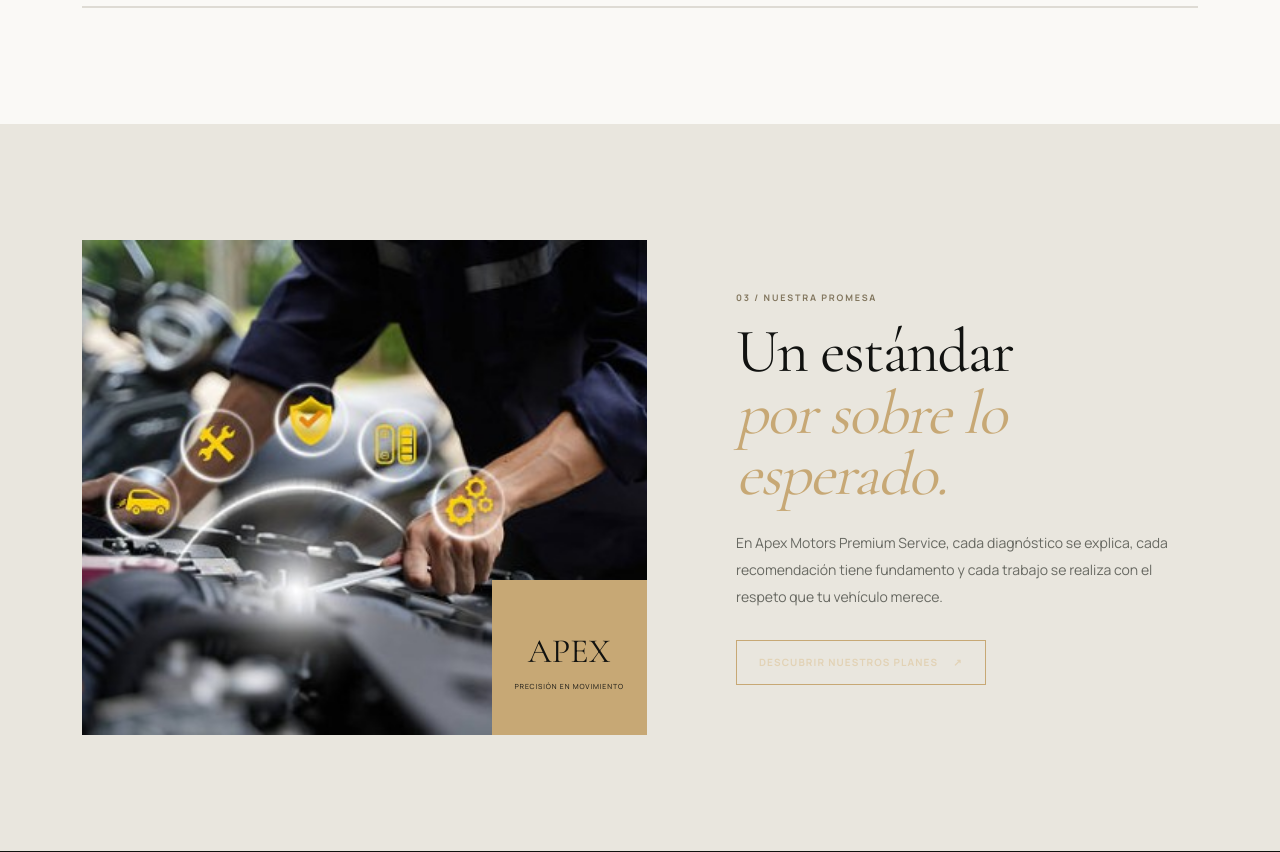
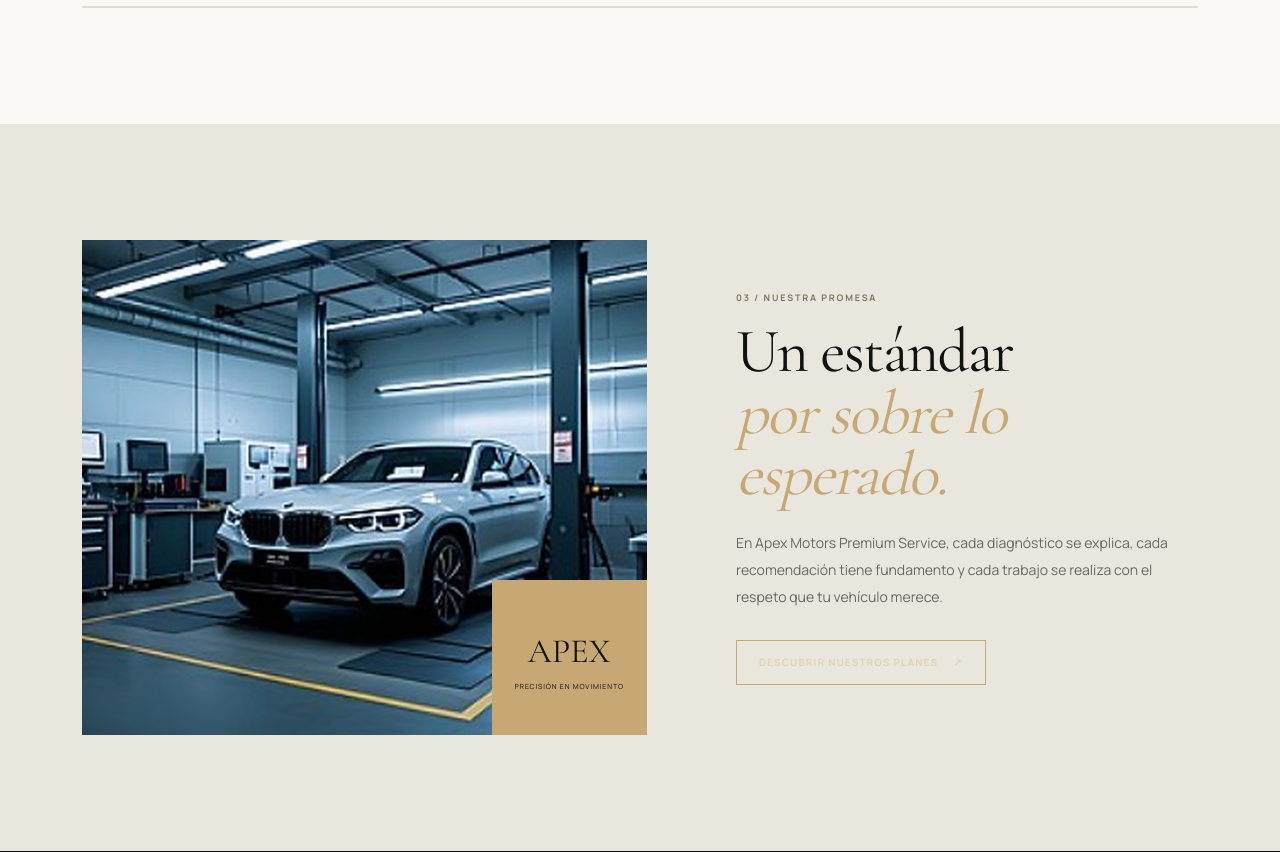
Before and after one commit to josemiguelpinoj-source/apex-motors-premium-service, a Django app: template core/templates/core/home.html in a window 1280 px wide. Shown: the part 2058-2910 px from the top of the page. Run offline with Django 5.2, Linux system fonts and the light colour scheme; the template is opened without the code that fills it, so the values that code supplies are empty.

Commit message:
Replace story image with sharper workshop photo
Co-authored-by: Copilot <223556219+Copilot@users.noreply.github.com>

```diff
--- a/core/templates/core/home.html
+++ b/core/templates/core/home.html
@@ -42,7 +42,7 @@
 
 <section class="story-section section-pad">
   <div class="container-xl">
-    <div class="story-image reveal"><img src="{% static 'core/images/promesa-servicio.jpg' %}" alt="Técnico realizando un diagnóstico automotriz" loading="lazy"><span class="image-fallback" aria-hidden="true">✦</span><div class="story-stamp"><span>APEX</span><small>PRECISIÓN EN MOVIMIENTO</small></div></div>
+    <div class="story-image reveal"><img src="{% static 'core/images/promesa-estandar.jpg' %}" alt="Vehículo premium en un taller de servicio especializado" loading="lazy"><span class="image-fallback" aria-hidden="true">✦</span><div class="story-stamp"><span>APEX</span><small>PRECISIÓN EN MOVIMIENTO</small></div></div>
     <div class="story-copy reveal"><p class="eyebrow">03 / NUESTRA PROMESA</p><h2 class="display-title">Un estándar<br><em>por sobre lo esperado.</em></h2><p class="lead-copy">En Apex Motors Premium Service, cada diagnóstico se explica, cada recomendación tiene fundamento y cada trabajo se realiza con el respeto que tu vehículo merece.</p><a class="btn btn-outline-gold" href="{% url 'plans' %}">Descubrir nuestros planes <span aria-hidden="true">↗</span></a></div>
   </div>
 </section>
--- a/core/tests.py
+++ b/core/tests.py
@@ -16,6 +16,7 @@ class SitePagesTests(SimpleTestCase):
                 self.assertEqual(response.status_code, 200)
         home_page = self.client.get(reverse("home"))
         self.assertContains(home_page, reverse("service_detail", args=(1,)))
+        self.assertContains(home_page, "/static/core/images/promesa-estandar.jpg")
 
     def test_services_are_read_from_json_and_can_be_filtered(self):
         self.assertGreaterEqual(len(get_services()), 6)
```
Also changed, not shown: core/static/core/images/promesa-estandar.jpg (added).
